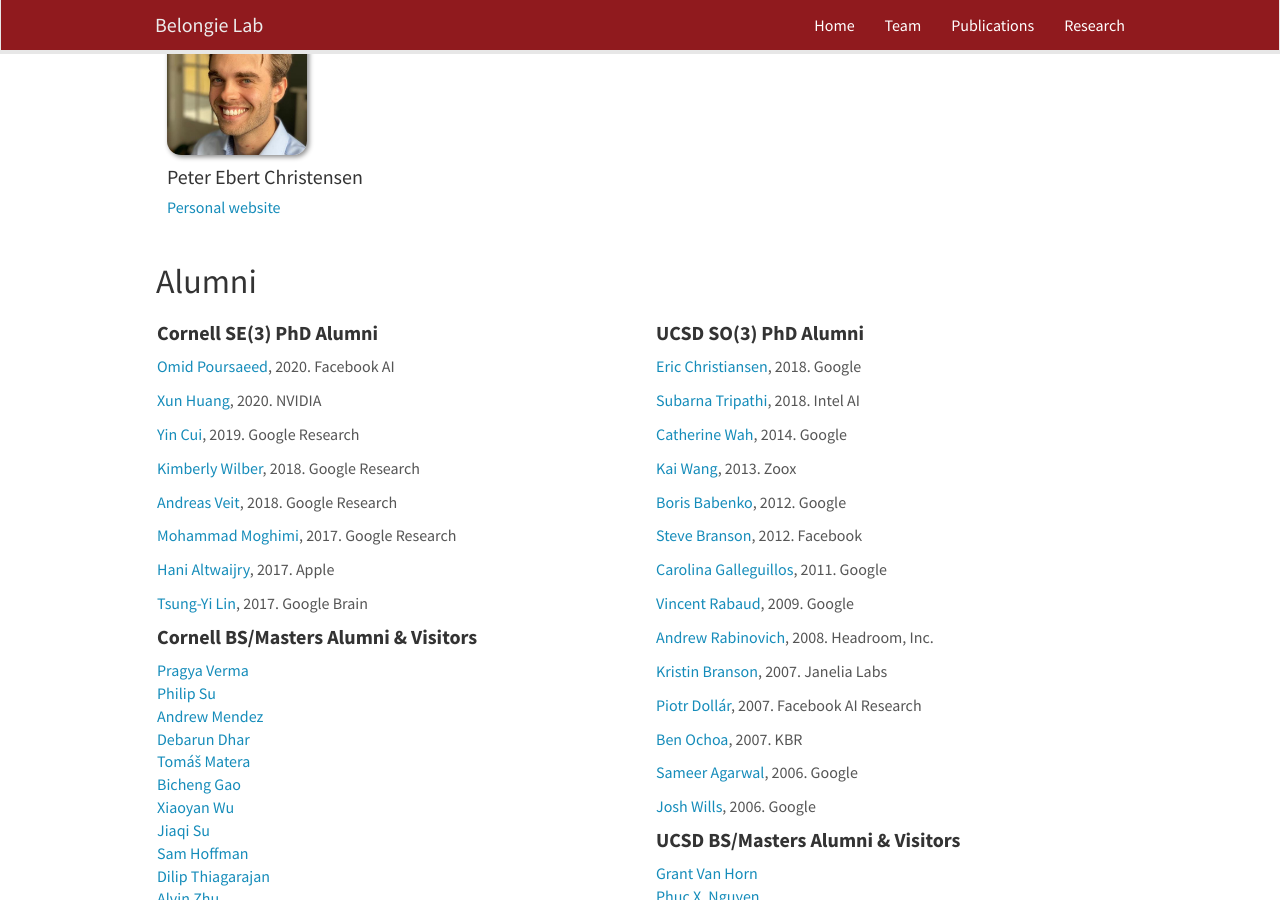
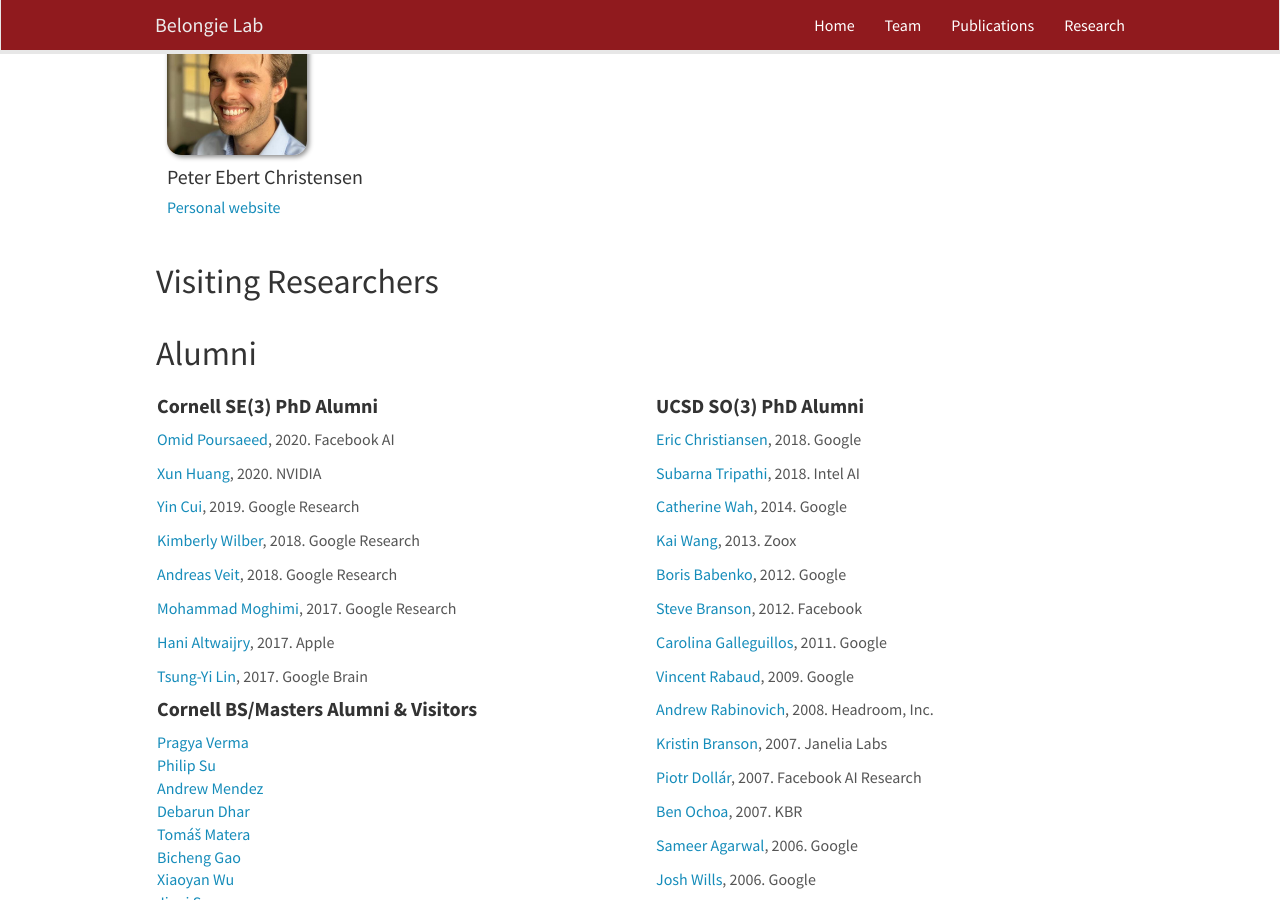
Before and after one commit to BelongieLab/belongielab.github.io, a Jekyll site: the page built from _pages/team.md, in a window 1280 px wide and 900 px high, scrolled down 1682 px. Built offline with Jekyll 4.4.1, drawn with Linux system fonts in a browser that asks for light colours; nearby versions of some CDN libraries.

Commit message:
added visiting researcher section

```diff
--- a/_pages/team.md
+++ b/_pages/team.md
@@ -80,6 +80,23 @@
 <div class="row">
 
 {% for member in site.data.ra_members %}
+
+<div class="col-sm-4 clearfix">
+  <img src="{{ site.url }}{{ site.baseurl }}/images/teampic/{{ member.photo }}" class="img-responsive" width="50%" style="float: up" />
+  <h4>{{ member.name }}</h4>
+  <h5> <a href="{{ member.website }}">Personal website</a> </h5>
+  <ul style="overflow: hidden"></ul>
+</div>
+
+{% endfor %}
+
+</div>
+
+## Visiting Researchers
+
+<div class="row">
+
+{% for member in site.data.vr_members %}
 
 <div class="col-sm-4 clearfix">
   <img src="{{ site.url }}{{ site.baseurl }}/images/teampic/{{ member.photo }}" class="img-responsive" width="50%" style="float: up" />
```
